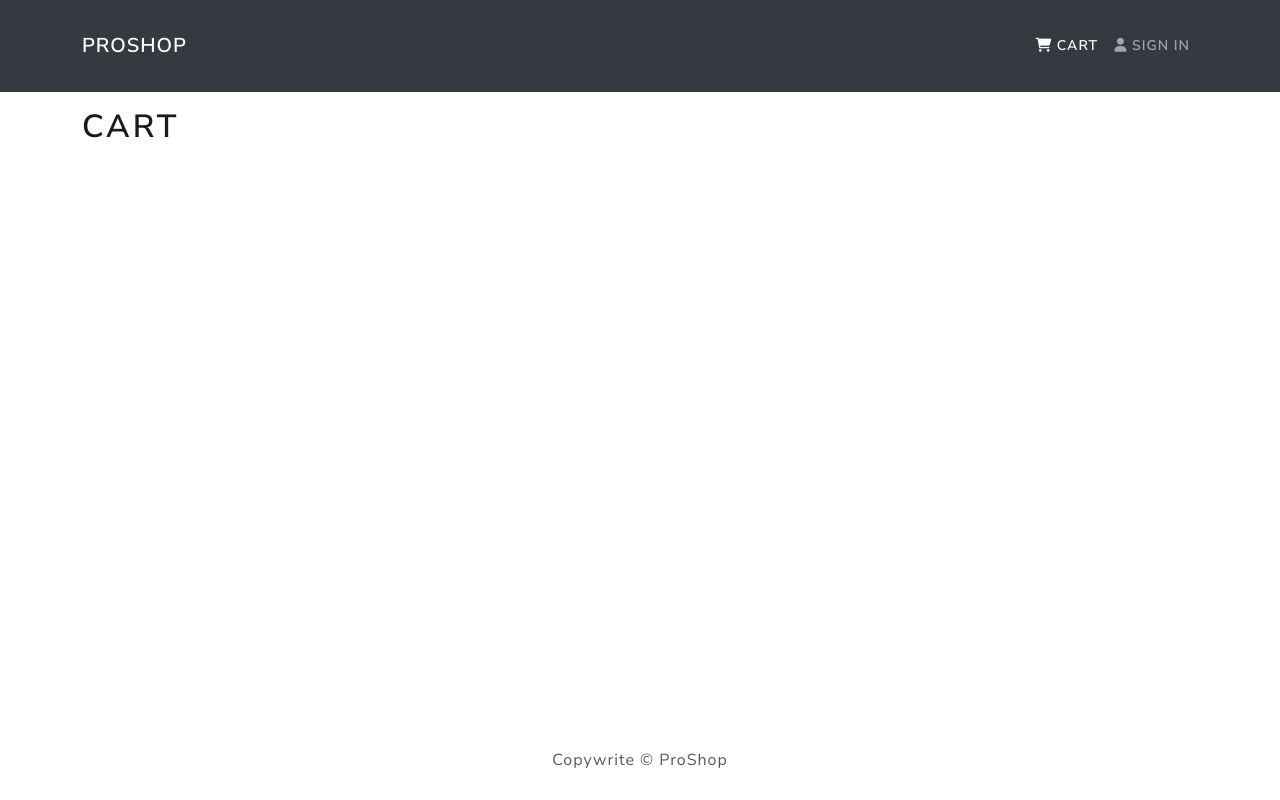
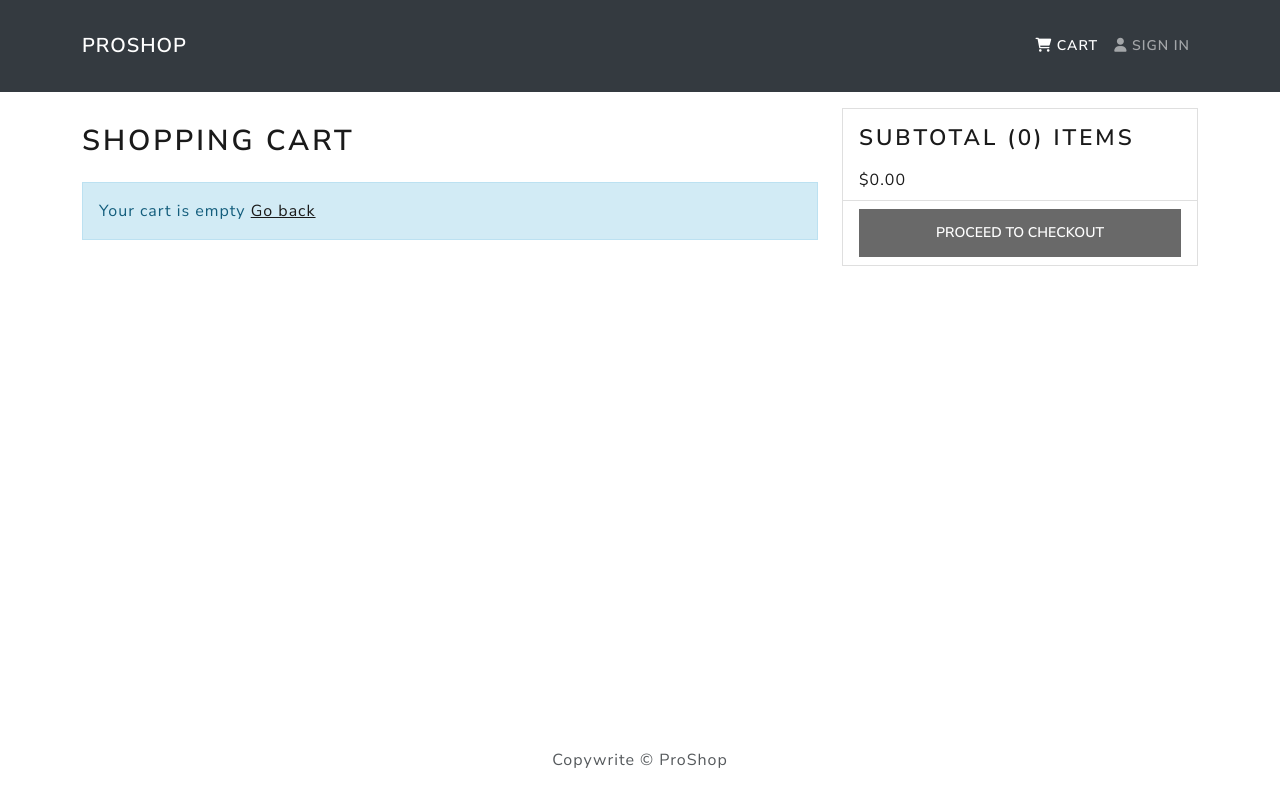
Before and after one commit to EliasInfnet/Proshop, a React (Create React App) app in the folder frontend/: page /cart in a window 1280 px wide. Built offline with nearby package versions, Linux system fonts and the light colour scheme.

Commit message:
remove item cart

```diff
--- a/frontend/src/actions/cartActions.js
+++ b/frontend/src/actions/cartActions.js
@@ -1,4 +1,4 @@
-import { addItem } from "../slicers/cartSlice";
+import { addItem, removeItem } from "../slicers/cartSlice";
 import axios from "axios";
 
 export const addToCart = (id, qty) => async (dispatch, getState) => {
@@ -13,7 +13,10 @@
   }
   dispatch(addItem(cartItem))
 
-  console.log(cartItem)
-
   localStorage.setItem('cartItems', JSON.stringify(getState().cart.cartItems))
 }
+
+export const removeFromCart = (id) => (dispatch, getState) => {
+  dispatch(removeItem(id))
+  localStorage.setItem('cartItems',JSON.stringify(getState().cart.cartItems))
+}
--- a/frontend/src/index.css
+++ b/frontend/src/index.css
@@ -6,6 +6,16 @@
   padding: 1rem 0
 }
 
-.rating span{
+h1 {
+  font-size: 1.8rem;
+  padding: 1rem 0;
+}
+
+h2 {
+  font-size: 1.4rem;
+  padding: 0.5rem 0;
+}
+
+.rating span {
   margin: 0.1rem
 }
--- a/frontend/src/screens/CartScreen.js
+++ b/frontend/src/screens/CartScreen.js
@@ -1,16 +1,19 @@
 import React, { useEffect } from 'react'
-import { useNavigate, useLocation, useParams } from 'react-router-dom'
+import { useNavigate, useLocation, useParams, Link } from 'react-router-dom'
 import { useDispatch, useSelector } from 'react-redux'
 import { Row, Col, ListGroup, Image, Form, Button, Card } from 'react-bootstrap'
 import Message from '../components/Message'
-import { addToCart } from '../actions/cartActions'
+import { addToCart, removeFromCart } from '../actions/cartActions'
 
 const CartScreen = () => {
 
   const productId = useParams().id
   const location = useLocation()
+  const navigate = useNavigate()
   const qty = location.search ? Number(location.search.split('=')[1]) : 1
   const dispatch = useDispatch()
+  const cart = useSelector(state => state.cart)
+  const { cartItems } = cart
 
   useEffect(() => {
     if (productId) {
@@ -18,8 +21,62 @@
     }
   }, [dispatch, productId, qty])
 
+  const removeFromCartHnadler = (id) => {
+    dispatch(removeFromCart(id))
+  }
+
+  const checkoutHandler = () => {
+    navigate('/login?redirect=shipping')
+  }
+
   return (
-    <h1>Cart</h1>
+    <Row>
+      <Col md={8}>
+        <h1>Shopping cart</h1>
+        {cartItems.length === 0 ? <Message> Your cart is empty <Link to='/'> Go back</Link> </Message> : (
+          <ListGroup variant='flush'>
+            {cartItems.map(item => (
+              <ListGroup.Item>
+                <Row>
+                  <Col md={2}>
+                    <Image src={item.image} alt={item.image} fluid rounded />
+                  </Col>
+                  <Col md={3}>
+                    <Link to={`/product/${item.product}`}></Link>
+                  </Col>
+                  <Col md={2}>
+                    ${item.price}
+                  </Col>
+                  <Col md={2}>
+                    <Form.Control as='select' value={item.qty} onChange={(e) => dispatch(addToCart(item.product, Number(e.target.value)))} >
+                      {[...Array(item.countInStock).keys()].map(x => (
+                        <option key={x + 1} value={x + 1}>{x + 1} </option>
+                      ))}
+                    </Form.Control>
+                  </Col>
+                  <Col md={2}>
+                    <Button type='button' variant='light' onClick={() => removeFromCartHnadler(item.product)}><i className='fas fa-trash' /></Button>
+                  </Col>
+                </Row>
+              </ListGroup.Item>
+            ))}
+          </ListGroup>
+        )}
+      </Col>
+      <Col md={4}>
+        <Card>
+          <ListGroup variant='flush'>
+            <ListGroup.Item >
+              <h2>Subtotal ({cartItems.reduce((acc, item) => acc + item.qty, 0)}) items</h2>
+              ${cartItems.reduce((acc, item) => acc + (item.qty * item.price), 0).toFixed(2)}
+            </ListGroup.Item>
+            <ListGroup.Item >
+              <Button type='button' className='w-100' disabled={cartItems.length === 0} onClick={checkoutHandler}>Proceed to checkout</Button>
+            </ListGroup.Item>
+          </ListGroup>
+        </Card>
+      </Col>
+    </Row>
   )
 }
 
--- a/frontend/src/slicers/cartSlice.js
+++ b/frontend/src/slicers/cartSlice.js
@@ -24,11 +24,16 @@
           cartItems: [...state.cartItems, item]
         }
       }
-
+    },
+    removeItem: (state, action) => {
+      return {
+        ...state,
+        cartItems: state.cartItems.filter(x => x.product !== action.payload)
+      }
     }
   }
 })
 
-export const { addItem } = cartSlice.actions
+export const { addItem, removeItem } = cartSlice.actions
 
 export default cartSlice.reducer
```
